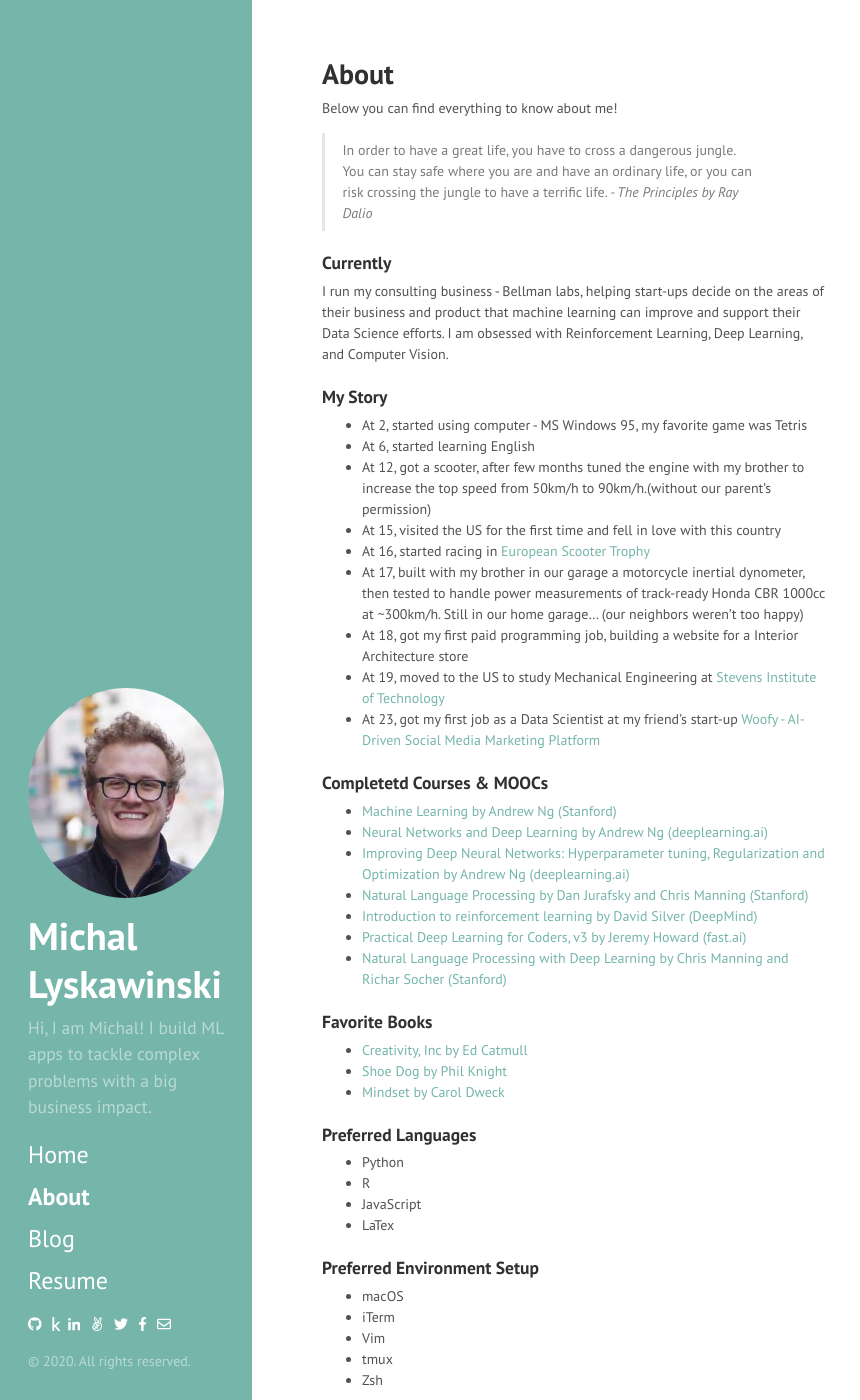
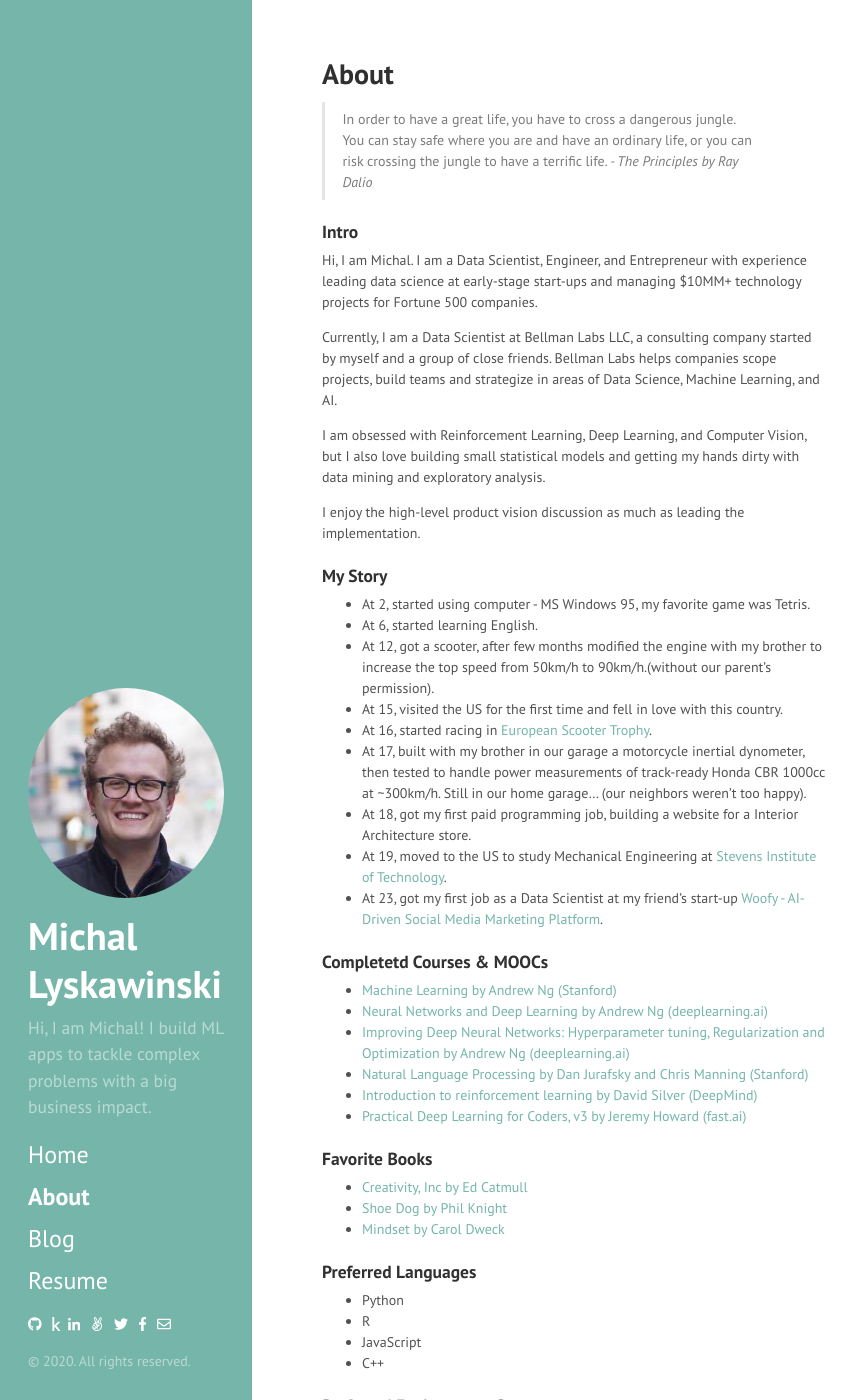
Before and after one commit to Michalos88/michallyskawinski.github.io, a Jekyll site: the page built from about.md, in a window 1280 px wide and 1400 px high. Shown: the whole window, without its empty margins (0-860 px from the left). Built offline with Jekyll 4.4.1, drawn with Linux system fonts in a browser that asks for light colours.

```diff
--- a/about.md
+++ b/about.md
@@ -2,25 +2,29 @@
 layout: page
 title: About
 ---
-
-Below you can find everything to know about me!
 > In order to have a great life, you have to cross a dangerous jungle. You can stay safe where you are and have an ordinary life, or you can risk crossing the jungle to have a terrific life. *- The Principles by Ray Dalio*
 
+### Intro
+Hi, I am Michal. I am a Data Scientist, Engineer, and Entrepreneur with experience leading data science at early-stage start-ups and managing $10MM+ technology projects for Fortune 500 companies.
 
-### Currently
-I run my consulting business - Bellman labs, helping start-ups decide on the areas of their business and product that machine learning can improve and support their Data Science efforts. I am obsessed with Reinforcement Learning, Deep Learning, and Computer Vision.
+Currently, I am a Data Scientist at Bellman Labs LLC, a consulting company started by myself and a group of close friends. Bellman Labs helps companies scope projects, build teams and strategize in areas of Data Science, Machine Learning, and AI.
 
+I am obsessed with Reinforcement Learning, Deep Learning, and Computer Vision, but I also love building small statistical models and getting my hands dirty with data mining and exploratory analysis.
+
+I enjoy the high-level product vision discussion as much as leading the implementation.
+
+<!-- In my free time I enjoy hanging out with my wife Heather and son Amber. I am the winner of season 3 of the reality TV show "King of the Nerds." As a hobby I enjoy mixing technology and humor, leading to the creation of things like TweetMashup.com and AI generated license plates. -->
 
 ### My Story
-* At 2, started using computer - MS Windows 95, my favorite game was Tetris
-* At 6, started learning English
-* At 12, got a scooter, after few months tuned the engine with my brother to increase the top speed from 50km/h to 90km/h.(without our parent's permission)
-* At 15, visited the US for the first time and fell in love with this country
-* At 16, started racing in [European Scooter Trophy](https://www.europeanscootertrophy.de/en/)
-* At 17, built with my brother in our garage a motorcycle inertial dynometer, then tested to handle power measurements of track-ready Honda CBR 1000cc at ~300km/h. Still in our home garage... (our neighbors weren't too happy)
-* At 18, got my first paid programming job, building a website for a Interior Architecture store
-* At 19, moved to the US to study Mechanical Engineering at [Stevens Institute of Technology](stevens.edu)
-* At 23, got my first job as a Data Scientist at my friend's start-up [Woofy - AI-Driven Social Media Marketing Platform](hellowoofy.com)
+* At 2, started using computer - MS Windows 95, my favorite game was Tetris.
+* At 6, started learning English.
+* At 12, got a scooter, after few months modified the engine with my brother to increase the top speed from 50km/h to 90km/h.(without our parent's permission).
+* At 15, visited the US for the first time and fell in love with this country.
+* At 16, started racing in [European Scooter Trophy](https://www.europeanscootertrophy.de/en/).
+* At 17, built with my brother in our garage a motorcycle inertial dynometer, then tested to handle power measurements of track-ready Honda CBR 1000cc at ~300km/h. Still in our home garage... (our neighbors weren't too happy).
+* At 18, got my first paid programming job, building a website for a Interior Architecture store.
+* At 19, moved to the US to study Mechanical Engineering at [Stevens Institute of Technology](stevens.edu).
+* At 23, got my first job as a Data Scientist at my friend's start-up [Woofy - AI-Driven Social Media Marketing Platform](hellowoofy.com).
 
 ### Completetd Courses & MOOCs
 * [Machine Learning by Andrew Ng (Stanford)](https://www.coursera.org/learn/machine-learning)
@@ -29,7 +33,7 @@ I run my consulting business - Bellman labs, helping start-ups decide on the are
 * [Natural Language Processing by Dan Jurafsky and Chris Manning (Stanford)](https://www.youtube.com/watch?v=oWsMIW-5xUc&list=PLLssT5z_DsK8HbD2sPcUIDfQ7zmBarMYv)
 * [Introduction to reinforcement learning by David Silver (DeepMind)](https://www.youtube.com/watch?v=2pWv7GOvuf0&list=PLqYmG7hTraZDM-OYHWgPebj2MfCFzFObQ)
 * [Practical Deep Learning for Coders, v3 by Jeremy Howard (fast.ai)](https://course.fast.ai/)
-* [Natural Language Processing with Deep Learning by Chris Manning and Richar Socher (Stanford)](https://www.youtube.com/watch?v=OQQ-W_63UgQ)
+<!-- * [Natural Language Processing with Deep Learning by Chris Manning and Richar Socher (Stanford)](https://www.youtube.com/watch?v=OQQ-W_63UgQ) -->
 
 <!-- ### Favorite Papers -->
 <!-- *  -->
@@ -43,7 +47,7 @@ I run my consulting business - Bellman labs, helping start-ups decide on the are
 * Python
 * R
 * JavaScript
-* LaTex
+* C++
 
 ### Preferred Environment Setup
 * macOS
--- a/public/css/hyde.css
+++ b/public/css/hyde.css
@@ -45,6 +45,12 @@ html {
   }
 }
 
+.image-caption {
+  text-align: center;
+  font-size: .8rem;
+  font-style: italic;
+  color: light-grey;
+}
 /*
  * Gallery
  *
```
Also changed, not shown: blog.md (+8 -10 lines), public/pics/blog/get_lucky/city_bar.png (added), public/pics/blog/get_lucky/pos_bar.png (added), public/pics/blog/get_lucky/trend_plot.png (added), public/pics/blog/get_lucky/visas_pie.png.
